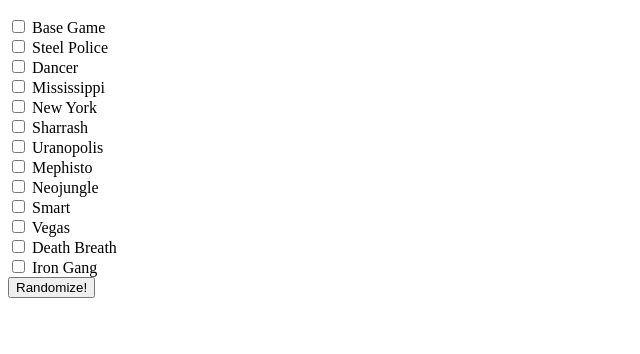
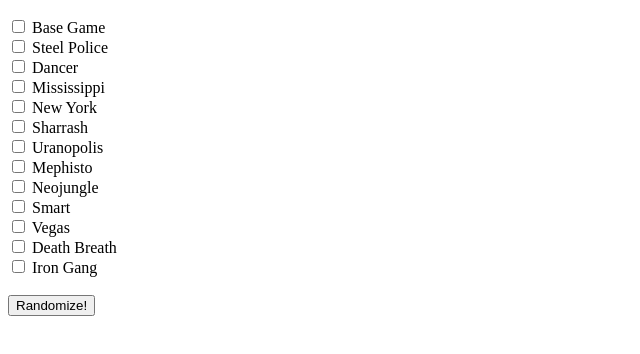
Before and after one commit to johanesteves/neuroshima-hex-randomizer, a plain HTML site: page index.html in a window 1280 px wide. Shown: the part 50-404 px from the top of the page, without its empty margins (0-640 px from the left). Drawn offline with Linux system fonts and the light colour scheme.

Commit message:
add index.js

```diff
--- a/index.html
+++ b/index.html
@@ -19,7 +19,11 @@
         <input type="checkbox" name="smart" value="smart"> Smart<br>
         <input type="checkbox" name="vegas" value="vegas"> Vegas<br>
         <input type="checkbox" name="deathBreath" value="deathBreath"> Death Breath <br>
-        <input type="checkbox" name="ironGang" value="ironGang"> Iron Gang<br>
+        <input type="checkbox" name="ironGang" value="ironGang"> Iron Gang<br><br>
+
         <button type="button" onclick="alert('Army 1 vs Army 2')">Randomize!</button>
+
+        <script src="index.js"></script>
+
     </body>
 </html>
```
Also changed, not shown: index.js (added).
